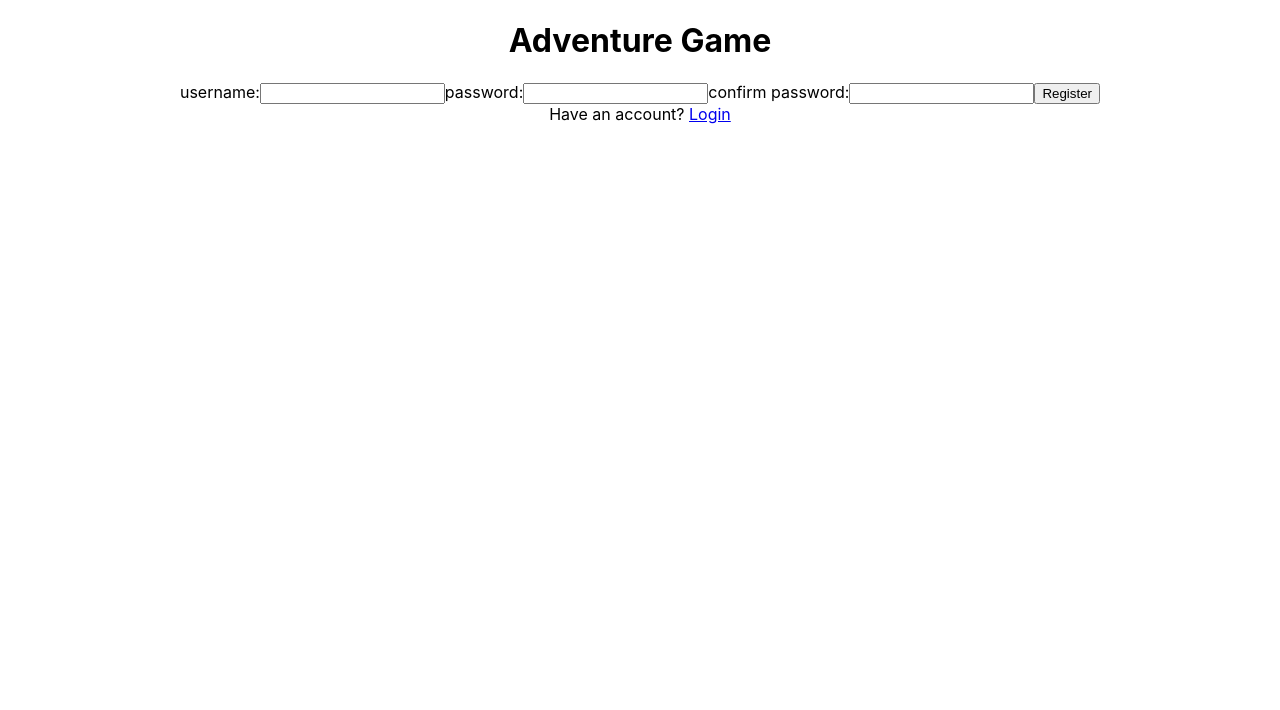
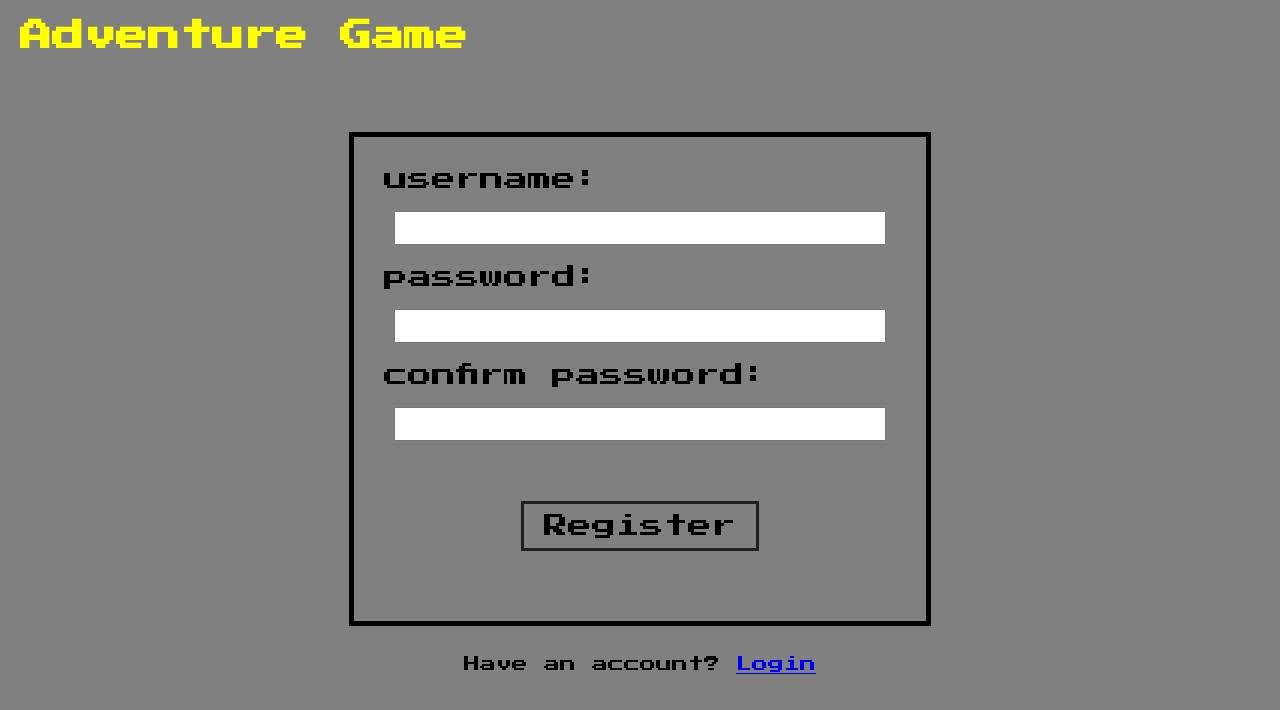
Before and after one commit to cs25-bw-andrew/frontend, a React (Create React App) app in the folder client/: page /register in a window 1280 px wide. Shown: the top 710 px of the page. Built offline with nearby package versions, Linux system fonts and the light colour scheme.

Commit message:
styled login and register pages

```diff
--- a/client/package.json
+++ b/client/package.json
@@ -10,7 +10,8 @@
     "react": "^16.12.0",
     "react-dom": "^16.12.0",
     "react-router-dom": "^5.1.2",
-    "react-scripts": "3.3.1"
+    "react-scripts": "3.3.1",
+    "styled-components": "^5.0.1"
   },
   "scripts": {
     "start": "react-scripts start",
--- a/client/public/index.html
+++ b/client/public/index.html
@@ -10,6 +10,7 @@
       content="Web site created using create-react-app"
     />
     <link rel="apple-touch-icon" href="%PUBLIC_URL%/logo192.png" />
+    <link href="https://fonts.googleapis.com/css?family=Press+Start+2P&display=swap" rel="stylesheet">
     <!--
       manifest.json provides metadata used when your web app is installed on a
       user's mobile device or desktop. See https://developers.google.com/web/fundamentals/web-app-manifest/
--- a/client/src/App.css
+++ b/client/src/App.css
@@ -1,5 +1,7 @@
 .App {
-  text-align: center;
+
+  font-family: 'Press Start 2P', cursive;
+
 }
 
 .App-logo {
--- a/client/src/App.js
+++ b/client/src/App.js
@@ -1,14 +1,22 @@
 import React from "react";
-import "./App.css";
+
+import { Route } from "react-router-dom";
+import styled from "styled-components";
+
 import Login from "./components/auth/Login";
 import Register from "./components/auth/Register";
 import GamePage from "./components/game/GamePage";
-import { Route } from "react-router-dom";
+
+const AppContainer = styled.div`
+
+`;
+
+
 
 function App() {
   return (
     <div className="App">
-      <h1>Adventure Game </h1>
+      <h1 style={{color:"yellow", margin:"20px 20px"}}>Adventure Game </h1>
 
       <Route exact path="/" component={Login} />
       <Route exact path="/register" component={Register} />
--- a/client/src/components/auth/Login.js
+++ b/client/src/components/auth/Login.js
@@ -1,7 +1,39 @@
 import React, { useState } from "react";
 import axios from "axios";
 import { Link } from "react-router-dom";
+import styled from "styled-components";
 
+const LoginContainer = styled.div`
+  margin: 10vh auto 30px auto;
+  width: 40%;
+  border: 5px solid black;
+  padding: 30px;
+`;
+const FormContainer = styled.form`
+  display: flex;
+  justify-content: center;
+  flex-direction: column;
+`;
+
+const Button = styled.div`
+  margin: 40px auto;
+
+  padding: 10px 20px;
+  border: 3px solid #202020;
+  font-size: 1.5rem;
+  cursor: pointer;
+  &:hover {
+    color: yellow;
+  }
+`;
+const Input = styled.input`
+  font-size: 1.5rem;
+  margin: 20px 10px;
+`;
+const Label = styled.label`
+  font-size: 1.5rem;
+  margin: 10px atuo 5px 10px;
+`;
 function Login(props) {
   const [form, setForm] = useState({
     username: "",
@@ -13,10 +45,10 @@ function Login(props) {
   const submitForm = e => {
     e.preventDefault();
     axios
-      .post(`https://cs-adv.herokuapp.com/api/login/`,form)
+      .post(`https://cs-adv.herokuapp.com/api/login/`, form)
       .then(res => {
         console.log(res.data);
-        localStorage.setItem("token", res.data.key)
+        localStorage.setItem("token", res.data.key);
         props.history.push("/game");
       })
       .catch(err => {
@@ -26,30 +58,33 @@ function Login(props) {
     setForm({ username: "", password: "" });
   };
   return (
-    <div className="Login">
-      <form onSubmit={submitForm}>
-        <label>
-          username:
-          <input
+    <>
+      <LoginContainer>
+        <FormContainer onSubmit={submitForm}>
+          <Label>username:</Label>
+          <Input
             type="text"
             name="username"
             value={form.username}
             onChange={changeHandler}
           />
-        </label>
-        <label>
-          password:
-          <input
+
+          <Label>password:</Label>
+
+          <Input
             type="password"
             name="password"
             value={form.password}
             onChange={changeHandler}
           />
-        </label>
-        <button type="submit">Login</button>
-      </form>
-      <div>need to <Link to="./register">register</Link>?</div>
-    </div>
+
+          <Button type="submit">Login</Button>
+        </FormContainer>
+      </LoginContainer>
+      <div style={{ textAlign: "center", margin: "0 auto 50px auto" }}>
+        need to <Link to="./register">register</Link>?
+      </div>
+    </>
   );
 }
 
--- a/client/src/components/auth/Register.js
+++ b/client/src/components/auth/Register.js
@@ -1,9 +1,42 @@
 import React, { useState } from "react";
-import axios from 'axios'
+import axios from "axios";
 import { Link } from "react-router-dom";
+import styled from "styled-components";
+
+const RegisterContainer = styled.div`
+  margin: 10vh auto 30px auto;
+  width: 40%;
+  border: 5px solid black;
+  padding: 30px;
+`;
+const FormContainer = styled.form`
+  display: flex;
+  justify-content: center;
+  flex-direction: column;
+`;
+
+const Button = styled.div`
+  margin: 40px auto;
+
+  padding: 10px 20px;
+  border: 3px solid #202020;
+  font-size: 1.5rem;
+  cursor: pointer;
+  &:hover {
+    color: yellow;
+  }
+`;
+const Input = styled.input`
+  font-size: 1.5rem;
+  margin: 20px 10px;
+`;
+const Label = styled.label`
+  font-size: 1.5rem;
+  margin: 10px atuo 5px 10px;
+`;
 
 function Register() {
-    const[errorMessage,setErrorMessage]=useState('')
+  const [errorMessage, setErrorMessage] = useState("");
   const [form, setForm] = useState({
     username: "",
     password1: "",
@@ -21,57 +54,46 @@ function Register() {
         localStorage.setItem("token", res.data.key);
       })
       .catch(err => {
-        //   if (err.response.data.password1[0]) {
-        //       setErrorMessage(err.response.data.password1[0]);
-        //   } else if (err.response.data.password2[0]) {
-        //       setErrorMessage(err.response.data.password2[0]);
-        //     } else if (err.response.data.username[0]) {
-        //       setErrorMessage(err.response.data.username[0]);
-        //     } else if (err.response.data.non_field_errors[0]) {
-        //       setErrorMessage(err.response.data.non_field_errors[0]);
-        //     }
         console.log(err.response.data);
       });
-      setForm({ username: "", password1: "", password2: "" });
-      setErrorMessage("")
+    setForm({ username: "", password1: "", password2: "" });
+    setErrorMessage("");
   };
   return (
-    <div className="Register">
-      <form onSubmit={submitForm}>
-        <label>
-          username:
-          <input
+    <>
+      <RegisterContainer>
+        <FormContainer onSubmit={submitForm}>
+          <Label>username:</Label>
+          <Input
             type="text"
             name="username"
             value={form.username}
             onChange={changeHandler}
           />
-        </label>
-        <label>
-          password:
-          <input
+
+          <Label>password: </Label>
+          <Input
             type="password"
             name="password1"
             value={form.password1}
             onChange={changeHandler}
           />
-        </label>
-        <label>
-          confirm password:
-          <input
+
+          <Label>confirm password:</Label>
+          <Input
             type="password"
             name="password2"
             value={form.password2}
             onChange={changeHandler}
           />
-        </label>
-        <button type="submit">Register</button>
-      </form>
-      <div>{errorMessage}</div>
-      <div>
+
+          <Button type="submit">Register</Button>
+        </FormContainer>
+      </RegisterContainer>
+      <div style={{ textAlign: "center", margin: "0 auto 50px auto" }}>
         Have an account? <Link to="./">Login</Link>
       </div>
-    </div>
+    </>
   );
 }
 
--- a/client/src/components/game/GamePage.js
+++ b/client/src/components/game/GamePage.js
@@ -1,6 +1,7 @@
 import React, { useState, useEffect } from "react";
 import axios from "axios";
 import { Link } from "react-router-dom";
+import World from "./World"
 
 function GamePage() {
   const [mapList, setMapList] = useState([]);
@@ -60,6 +61,8 @@ function GamePage() {
       <button onClick={() => handleMove("s")}>S</button>
       <button onClick={() => handleMove("w")}>W</button>
       <button onClick={() => handleMove("e")}>E</button>
+
+      <World/>
     </div>
   );
 }
--- /dev/null
+++ b/client/src/components/game/World.js
@@ -0,0 +1,74 @@
+import React, { useState, useEffect } from "react";
+import styled from "styled-components";
+
+const MainContainer = styled.div`
+  position: relative;
+
+  width: 500px;
+  border: 5px solid #202020;
+  height: 500px;
+  background: #4a4a4a;
+`;
+
+function World() {
+  const [top, setTop] = useState(0);
+  const [left, setLeft] = useState(0);
+  let items = [];
+  useEffect(() => {}, [top, left]);
+  let playerStyles = {
+    position: "absolute",
+    width: "20px",
+    height: "20px",
+    backgroundColor: `blue`,
+    z_index: "99",
+    top: `${top * 23}px`,
+    left: `${left * 23}px`
+  };
+  for (let i = 0; i < 10; i++) {
+    for (let j = 0; j < 15; j++) {
+      items.push([j, i]);
+    }
+  }
+
+  const handleMove = movingDirection => {
+    if (movingDirection == "n") {
+      setTop(top - 1);
+    } else if (movingDirection == "s") {
+      setTop(top + 1);
+    } else if (movingDirection == "w") {
+      setLeft(left - 1);
+    } else if (movingDirection == "e") {
+      setLeft(left + 1);
+    }
+  };
+
+  return (
+    <div className="World">
+      <div>
+        <MainContainer>
+          {items.map(item => {
+            return (
+              <div
+                style={{
+                  position: "absolute",
+                  width: "20px",
+                  height: "20px",
+                  top: `${item[0] * 23}px`,
+                  left: `${item[1] * 23}px`,
+                  background: "red"
+                }}
+              />
+            );
+          })}{" "}
+          <div style={playerStyles} />
+        </MainContainer>
+        <button onClick={() => handleMove("n")}>N</button>
+        <button onClick={() => handleMove("s")}>S</button>
+        <button onClick={() => handleMove("w")}>W</button>
+        <button onClick={() => handleMove("e")}>E</button>
+      </div>
+    </div>
+  );
+}
+
+export default World;
--- a/client/src/index.css
+++ b/client/src/index.css
@@ -1,10 +1,9 @@
 body {
   margin: 0;
-  font-family: -apple-system, BlinkMacSystemFont, 'Segoe UI', 'Roboto', 'Oxygen',
-    'Ubuntu', 'Cantarell', 'Fira Sans', 'Droid Sans', 'Helvetica Neue',
-    sans-serif;
+  font-family: 'Press Start 2P', cursive;
   -webkit-font-smoothing: antialiased;
   -moz-osx-font-smoothing: grayscale;
+  background-color: grey;
 }
 
 code {
```
Also changed, not shown: client/src/components/game/quesion_mark.png (added), 1 other file (tests, documents, lock files or other folders).
